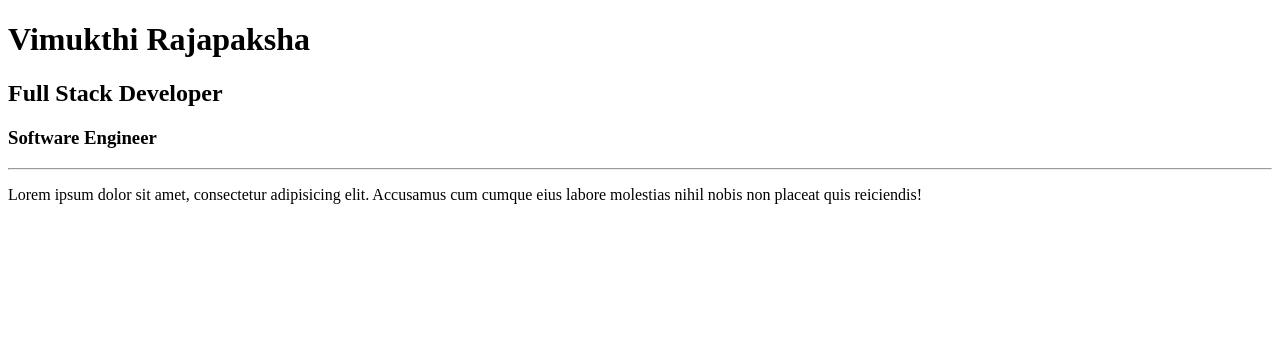
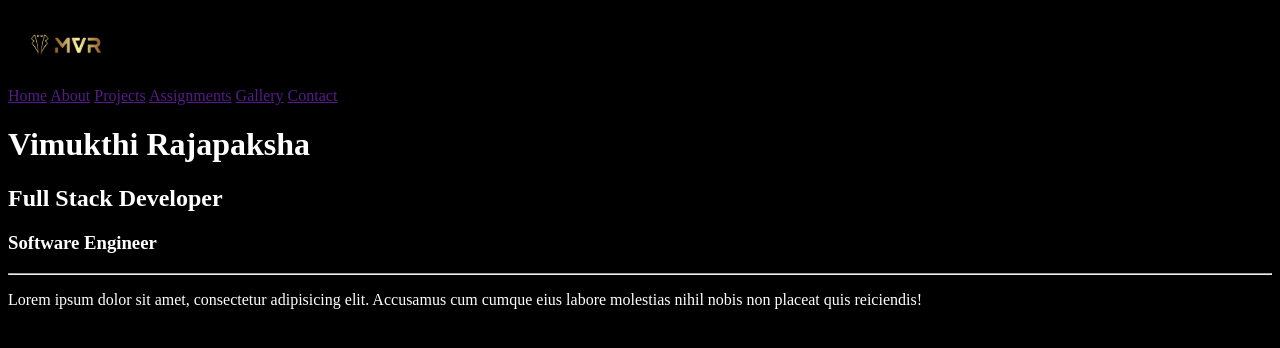
Before and after one commit to ManeeshaVR/My-Portfolio, a plain HTML site: page index.html in a window 1280 px wide. Drawn offline with Linux system fonts and the light colour scheme.

Commit message:
add logo

```diff
--- a/index.html
+++ b/index.html
@@ -5,8 +5,25 @@
     <title>Portfolio</title>
     <link rel="icon" href="img/favicon.ico"
           type="image/x-icon">
+    <meta name="keywords" content="html, css, js, java, vimukthi, software">
+    <meta name="description" content="What's up bro I am Vimukthi">
+    <meta name="author" content="MVR - Maneesha Vimukthi Rajapaksha">
+    <!-- <meta http-equiv="refresh" content="5"> -->
+    <meta name="viewport" content="width=device-width, initial-scale=1.0">
 </head>
-<body>
+<body style="background-color: black; color: white">
+
+<header>
+    <img src="../img/mvr.png" alt="logo" height="75">
+    <nav>
+        <a href="">Home</a>
+        <a href="">About</a>
+        <a href="">Projects</a>
+        <a href="">Assignments</a>
+        <a href="">Gallery</a>
+        <a href="">Contact</a>
+    </nav>
+</header>
 
 <h1>Vimukthi Rajapaksha</h1>
 <h2>Full Stack Developer</h2>
```
Also changed, not shown: img/mvr.png (added).
